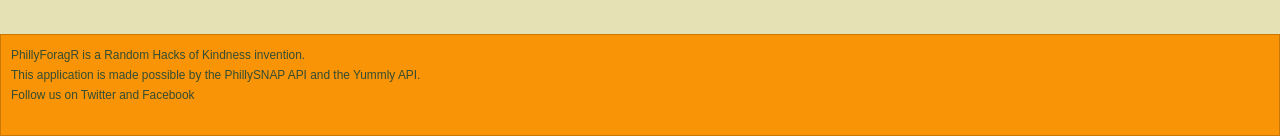
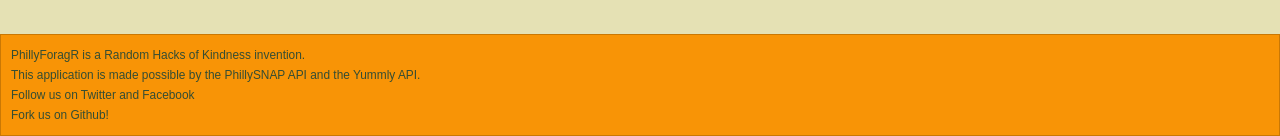
Before and after one commit to notthatbreezy/phillyphoodaccess, a Django app: template locations_app/templates/base.html in a window 1280 px wide. Shown: the part 676-812 px from the top of the page. Run offline with Django 3.2, Linux system fonts and the light colour scheme; the template is opened without the code that fills it, so the values that code supplies are empty; some libraries are stand-ins or nearby versions.

Commit message:
Added github link

```diff
--- a/locations_app/templates/base.html
+++ b/locations_app/templates/base.html
@@ -28,6 +28,7 @@
                     <li>PhillyForagR is a <a href="http://www.rhok.org/" target="_blank">Random Hacks of Kindness</a> invention. </li>
                     <li>This application is made possible by the <a href="http://phillysnap.com/" target="_blank">PhillySNAP API</a> and the <a href="http://www.yummly.com/" target="_blank">Yummly API.</a></li>
                     <li>Follow us on <a href="https://twitter.com/PhillyForagr" target="_blank">Twitter</a> and <a href="https://www.facebook.com/PhillyForagr" target="_blank">Facebook</a></li>
+                    <li><a href="https://github.com/staterepme/phillyphoodaccess" target="_blank">Fork us on Github!</a></li>
                 </ul>
             </div>
         </div>
```
